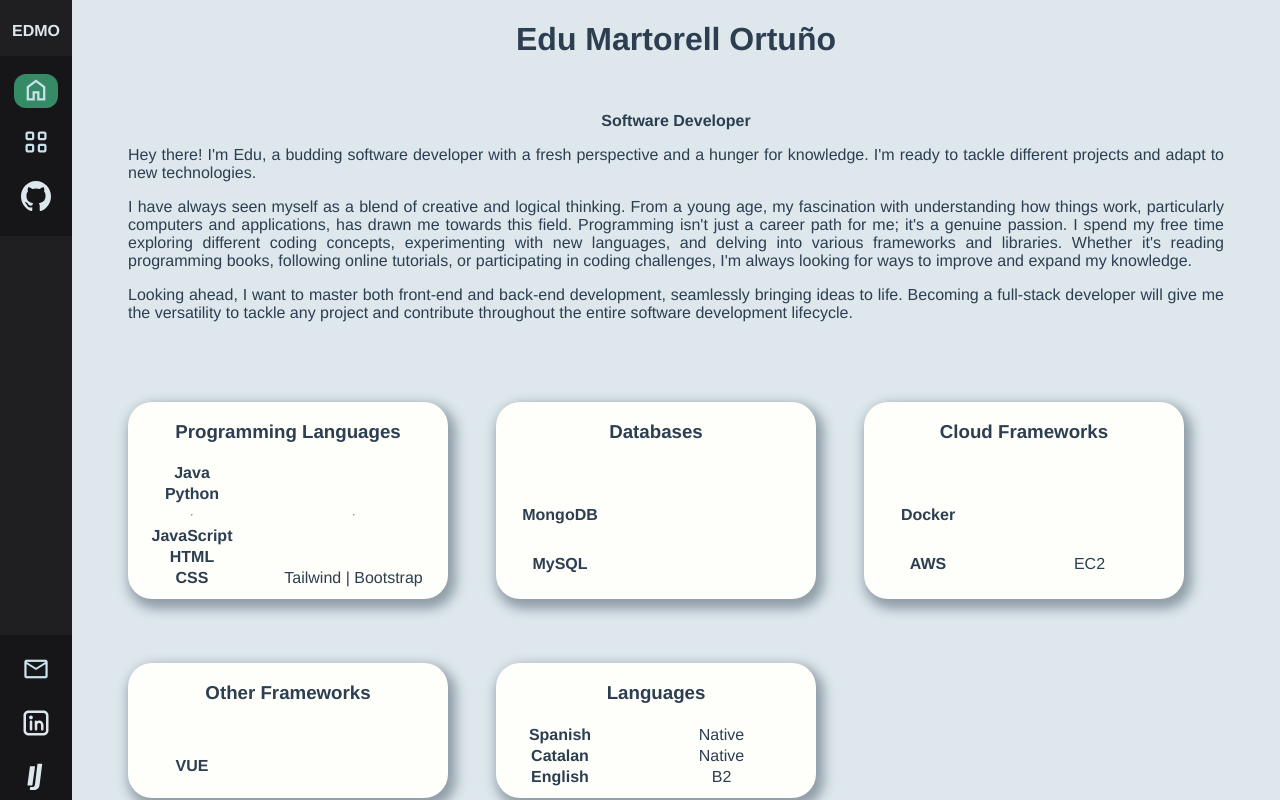
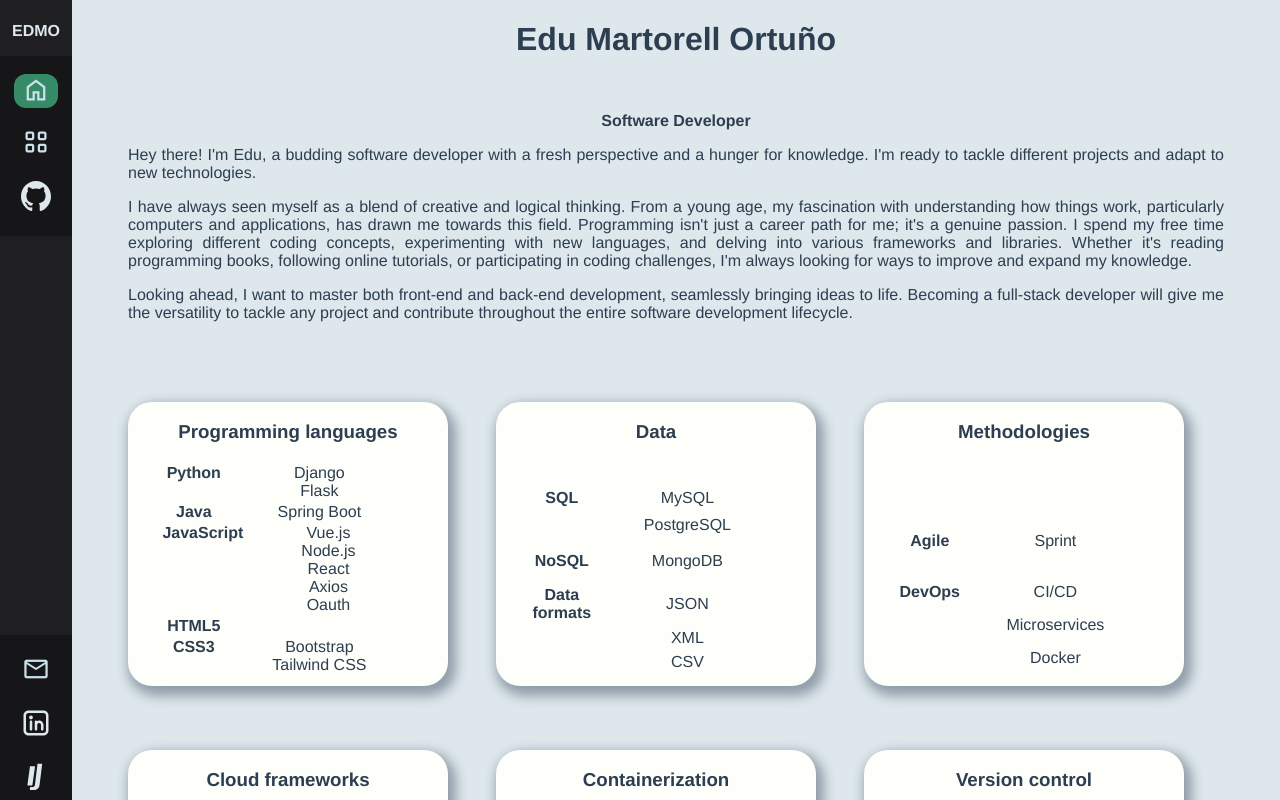
Before and after one commit to edmaor/porfolio, a Vue app: page / in a window 1280 px wide. Shown: the top 800 px of the page. Built offline with nearby package versions, Linux system fonts and the light colour scheme.

Commit message:
Now skills are added procedurally, todo: CSS corrections

```diff
--- a/public/index.html
+++ b/public/index.html
@@ -6,6 +6,9 @@
     <meta name="viewport" content="width=device-width,initial-scale=1.0">
     <link rel="icon" href="<%= BASE_URL %>favicon.ico">
     <link rel="stylesheet" href="https://fonts.googleapis.com/css2?family=Material+Symbols+Outlined:opsz,wght,FILL,GRAD@20..48,100..700,0..1,-50..200" />
+    <link rel="preconnect" href="https://fonts.googleapis.com">
+    <link rel="preconnect" href="https://fonts.gstatic.com" crossorigin>
+    <link href="https://fonts.googleapis.com/css2?family=Ubuntu+Mono&display=swap" rel="stylesheet">
     <title>Edu's porfolio</title>
   </head>
   <body>
--- /dev/null
+++ b/resources/data/skills.json
@@ -0,0 +1,84 @@
+[
+    {
+        "title": "Programming languages",
+        "knowledge": [
+            {
+                "name": "Python",
+                "frameworks": ["Django", "Flask"]
+            },
+            {
+                "name": "Java",
+                "frameworks": ["Spring Boot"]
+            },
+            {
+                "name": "JavaScript",
+                "frameworks": ["Vue.js","Node.js", "React", "Axios", "Oauth"]
+            },
+            {
+                "name": "HTML5",
+                "frameworks": []
+            },
+            {
+                "name": "CSS3",
+                "frameworks": ["Bootstrap", "Tailwind CSS"]
+            }
+        ]
+    },
+    {
+        "title": "Data",
+        "knowledge": [
+            {
+                "name": "SQL",
+                "frameworks": ["MySQL", "PostgreSQL"]
+            },
+            {
+                "name": "NoSQL",
+                "frameworks": ["MongoDB"]
+            },
+            {
+                "name": "Data formats",
+                "frameworks": ["JSON", "XML", "CSV"]
+            }
+        ]
+    },
+    {
+        "title": "Methodologies",
+        "knowledge": [
+            {
+                "name": "Agile",
+                "frameworks": ["Sprint"]
+            },
+            {
+                "name": "DevOps",
+                "frameworks": ["CI/CD", "Microservices","Docker"]
+            }
+        ]
+    },
+    {
+        "title": "Cloud frameworks",
+        "knowledge": [
+            {
+                "name": "AWS",
+                "frameworks": ["EC2", "Lambda"]
+            }
+        ]
+    },
+    {
+        "title": "Containerization",
+        "knowledge": [
+            {
+                "name": "Docker",
+                "frameworks": []
+            }
+        ]
+    },
+    {
+        "title": "Version control",
+        "knowledge": [
+            {
+                "name": "Git",
+                "frameworks": ["Github", "Gitlab"]
+            }
+        ]
+    }
+]
--- a/src/views/Home.vue
+++ b/src/views/Home.vue
@@ -7,36 +7,20 @@
         Programming isn't just a career path for me; it's a genuine passion. I spend my free time exploring different coding concepts, experimenting with new languages, and delving into various frameworks and libraries. Whether it's reading programming books, following online tutorials, or participating in coding challenges, I'm always looking for ways to improve and expand my knowledge.</p>
     <p>Looking ahead, I want to master both front-end and back-end development, seamlessly bringing ideas to life. Becoming a full-stack developer will give me the versatility to tackle any project and contribute throughout the entire software development lifecycle.</p>
 </div>
-<div id="knowledge">
-    <div class="card knowledge">
-        <h3 class="kn-title">Programming Languages</h3>
-        <h4>Java</h4><p></p>
-        <h4>Python</h4><p></p>
-        <hr><hr>
-        <h4>JavaScript</h4><p></p>
-        <h4>HTML</h4><p></p>
-        <h4>CSS</h4><p>Tailwind | Bootstrap</p>
+<div id="skills">
+    <div class="card skill" v-for="skill in skillList" :key="skill.title">
+        <h3 class="title">{{ skill.title }}</h3>
+        <div class="knowledge" v-for="knowledge in skill.knowledge" :key="knowledge.name">
+            <h4 class="kn-name">{{ knowledge.name }}</h4>
+            <p class="kn-frame" v-for="framework in knowledge.frameworks" :key="framework">{{ framework }}</p>
         </div>
-    <div class="card knowledge">
-        <h3 class="kn-title">Databases</h3>
-        <h4>MongoDB</h4><p></p>
-        <h4>MySQL</h4>
     </div>
-    <div class="card knowledge">
-        <h3 class="kn-title">Cloud Frameworks</h3>
-        <h4>Docker</h4><p></p>
-        <h4>AWS</h4><p>EC2</p>
-    </div>
-    <div class="knowledge card">
-        <h3 class="kn-title">Other Frameworks</h3>
-        <h4>VUE</h4><p></p>
 </div>
 <div class="knowledge card">
     <h3 class="kn-title">Languages</h3>
     <h4>Spanish</h4><p>Native</p>
     <h4>Catalan</h4><p>Native</p>
     <h4>English</h4><p>B2</p>
-    </div>
 </div>
 <hr>
 <div class="chart">
@@ -46,8 +30,13 @@
 </template>
 
 <script>
+import skills from '../../resources/data/skills.json'
 export default {
-
+    data() {
+        return {
+            skillList: skills
+        }
+    }
 }
 </script>
 
@@ -58,24 +47,38 @@ export default {
     text-align: justify;
 }
 
-#knowledge {
+#skills {
     display: flex;
     flex-flow: row;
     flex-wrap: wrap;
 }
-.knowledge {
+.skill {
     display: grid;
     gap: 3px;
-    grid-template-columns: 128px 1fr;
+    grid-template-columns: 1fr 8fr 1fr;
     border: none;
 }
-
+.knowledge {
+    grid-column: 2;
+    display: grid;
+    grid-template-columns: 1fr 3fr;
+}
 .knowledge h4, .knowledge p {
     margin: auto;
 }
+.kn-frame {
+    grid-column: 2;
+}
 
-.kn-title {
-    grid-column: 1 / span 2;
+.skill .title {
+    grid-column: 1 / span 3;
+}
+
+.skill .software-name {
+    grid-column: 2;
+}
+.skill .framework {
+    grid-column: 2;
 }
 
 .chart {
```
Also changed, not shown: 9 other files (tests, documents, lock files or other folders). Lines whose indentation alone changed are shown as unchanged.
